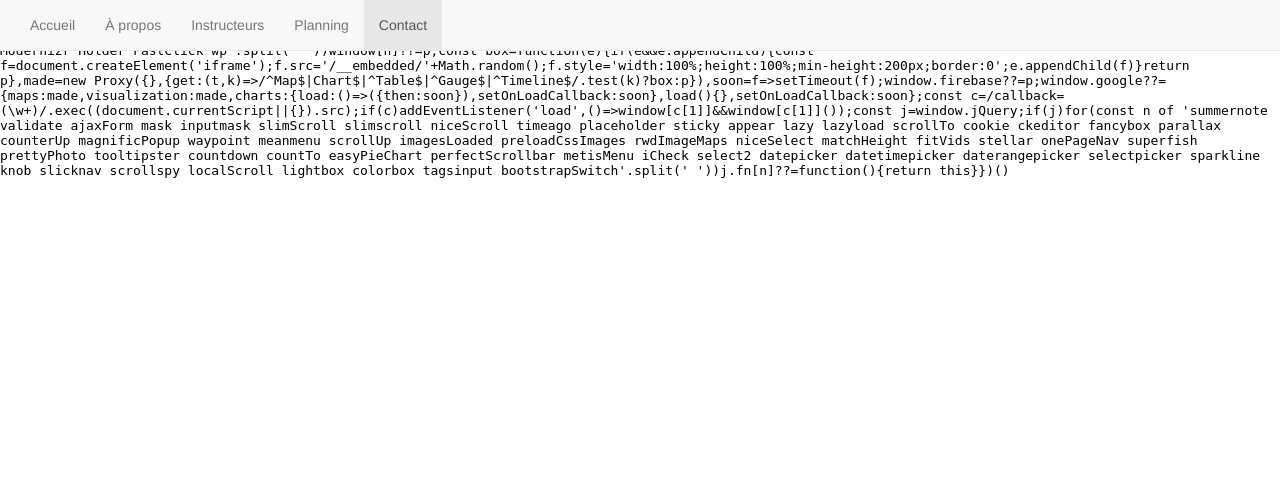
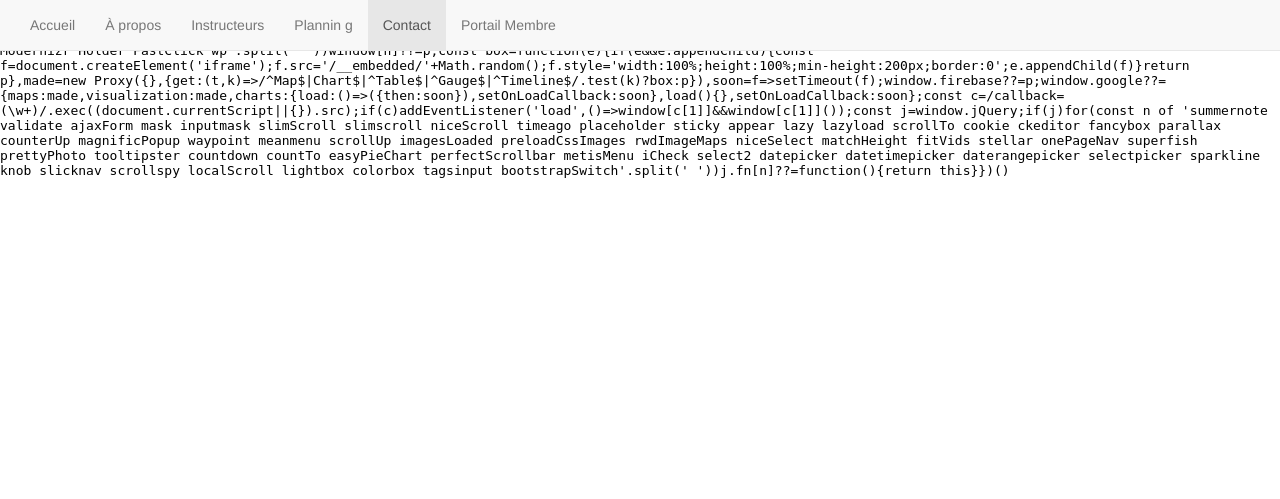
Before and after one commit to youngSaid21/FitFlow, a Django app: page /contact_us in a window 1280 px wide. Shown: the top 499 px of the page. Run offline with Django 4.2, Linux system fonts and the light colour scheme; some libraries are stand-ins or nearby versions.

Commit message:
link to member portal

```diff
--- a/SalleDeSport/templates/FitFlow/about.html
+++ b/SalleDeSport/templates/FitFlow/about.html
@@ -66,6 +66,9 @@
                     </li>
                     <li>
                         <a class="page-scroll" href="{% url 'SalleDeSport:contact_us' %}">Contact</a>
+                    </li>
+                    <li>
+                        <a class="page-scroll" href="{% url 'account:login' %}">Portail Membre</a>
                     </li>
                 </ul>
             </div>
--- a/SalleDeSport/templates/FitFlow/coaches.html
+++ b/SalleDeSport/templates/FitFlow/coaches.html
@@ -66,6 +66,9 @@
                     </li>
                     <li>
                         <a class="page-scroll" href="{% url 'SalleDeSport:contact_us' %}">Contact</a>
+                    </li>
+                    <li>
+                        <a class="page-scroll" href="{% url 'account:login' %}">Portail Membre</a>
                     </li>
                 </ul>
             </div>
--- a/SalleDeSport/templates/FitFlow/contact.html
+++ b/SalleDeSport/templates/FitFlow/contact.html
@@ -62,10 +62,13 @@
                         <a class="page-scroll" href="{% url 'SalleDeSport:coaches' %}">Instructeurs</a>
                     </li>
                     <li>
-                        <a class="page-scroll" href="{% url 'SalleDeSport:schedule' %}">Planning</a>
+                        <a class="page-scroll" href="{% url 'SalleDeSport:schedule' %}">Plannin   g</a>
                     </li>
                     <li class="active">
                         <a class="page-scroll" href="{% url 'SalleDeSport:contact_us' %}">Contact</a>
+                    </li>
+                    <li>
+                        <a class="page-scroll" href="{% url 'account:login' %}">Portail Membre</a>
                     </li>
                 </ul>
             </div>
--- a/SalleDeSport/templates/FitFlow/home.html
+++ b/SalleDeSport/templates/FitFlow/home.html
@@ -66,6 +66,9 @@
                     </li>
                     <li>
                         <a class="page-scroll" href="{% url 'SalleDeSport:contact_us' %}">Contact</a>
+                    </li>
+                    <li>
+                        <a class="page-scroll" href="{% url 'account:login' %}">Portail Membre</a>
                     </li>
                 </ul>
             </div>
--- a/SalleDeSport/templates/FitFlow/schedule.html
+++ b/SalleDeSport/templates/FitFlow/schedule.html
@@ -66,6 +66,9 @@
                     </li>
                     <li>
                         <a class="page-scroll" href="{% url 'SalleDeSport:contact_us' %}">Contact</a>
+                    </li>
+                    <li>
+                        <a class="page-scroll" href="{% url 'account:login' %}">Portail Membre</a>
                     </li>
                 </ul>
             </div>
--- a/account/views.py
+++ b/account/views.py
@@ -22,7 +22,7 @@
 def logout(request):
     auth.logout(request)
     messages.info(request, 'You have been logged out!!')
-    return redirect('account:login')
+    return redirect('SalleDeSport:home')
 
 def register(request):
 	if request.method == 'POST':
```
Also changed, not shown: db.sqlite3.
